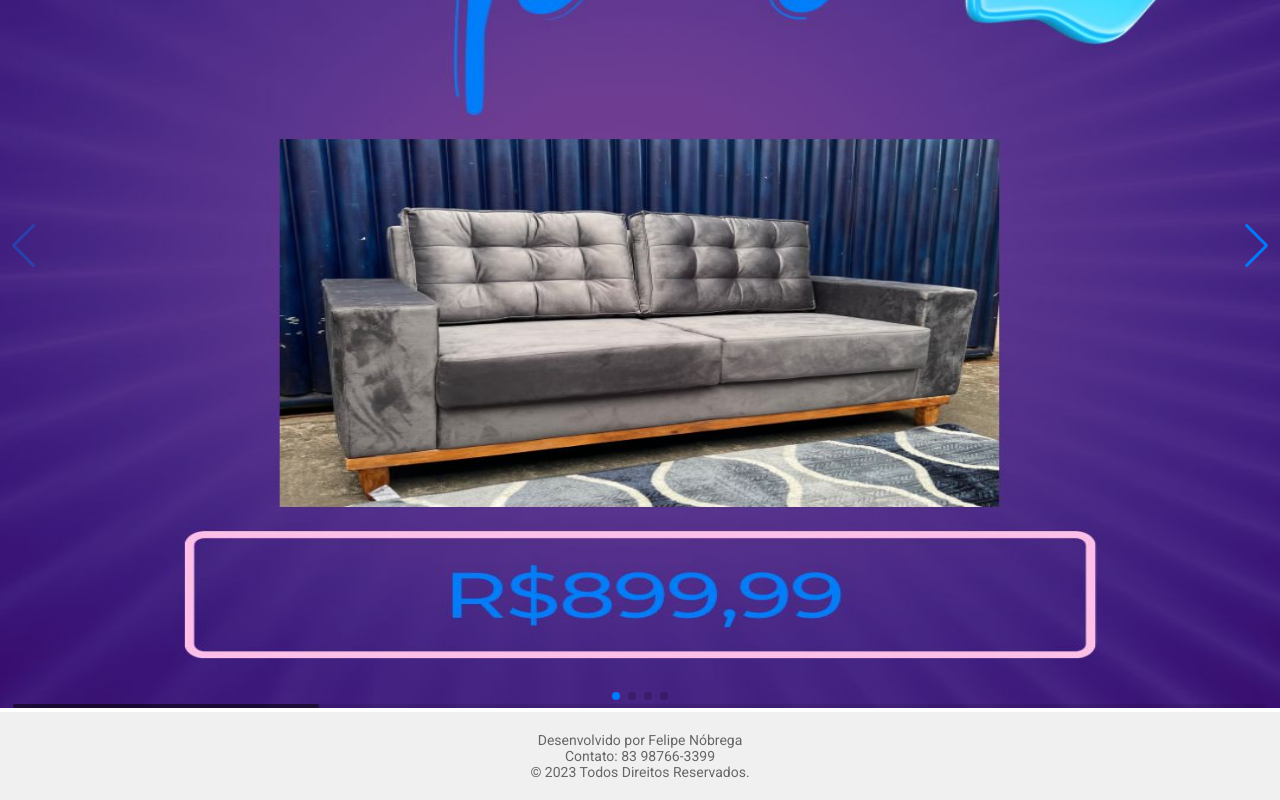
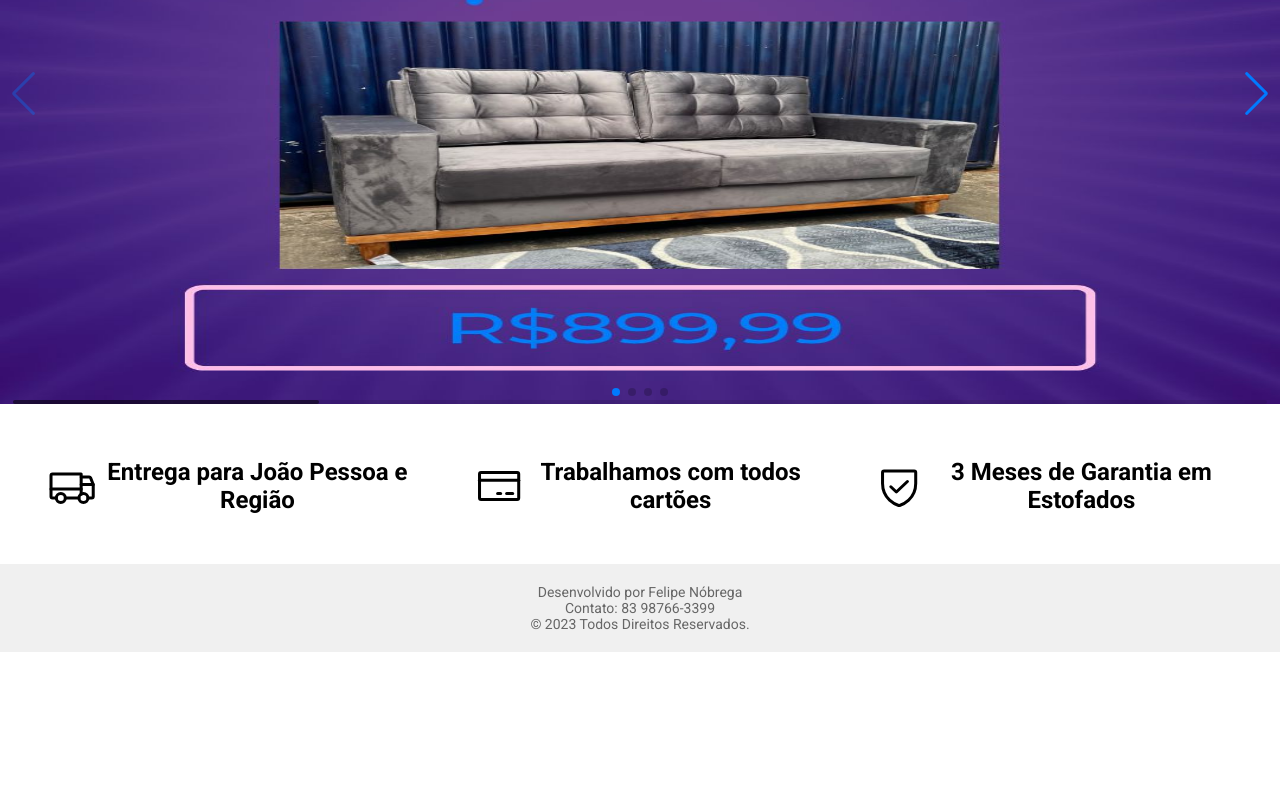
Before and after one commit to felipenobrg/renovecasajp, a React (Vite) app: page / in a window 1280 px wide. Shown: the part 500-1300 px from the top of the page. After the commit the page ends 1152 px from the top, so only its background shows below. Built offline with nearby package versions, Linux system fonts and the light colour scheme; the HTML template or start-up script is replaced by a standard one.

Commit message:
updating

```diff
--- a/src/components/Header/index.tsx
+++ b/src/components/Header/index.tsx
@@ -45,7 +45,9 @@ export function Header() {
               </DropdownMenu>
             )}
           </div>
+          <NavLink to={"/"}>
           <img src={LogoRenoveCasa} alt="" />
+          </NavLink>
         </HeaderContent>
       </HeaderContainer>
     </>
--- a/src/components/SectionLink/index.tsx
+++ b/src/components/SectionLink/index.tsx
@@ -1,6 +1,24 @@
 import { NavLink } from "react-router-dom";
 import { SectionContainer, SectionContent } from "./styles";
+import { useState, useEffect } from "react";
+
 export function SectionLink() {
+  const [showSection, setShowSection] = useState(true);
+
+  useEffect(() => {
+    const handleResize = () => {
+      setShowSection(window.innerWidth >= 768);
+    };
+    handleResize();
+    window.addEventListener('resize', handleResize);
+
+    return () => window.removeEventListener('resize', handleResize);
+  }, []);
+
+  if (!showSection) {
+    return null;
+  }
+
   return (
     <SectionContainer>
       <SectionContent>
--- a/src/pages/Home/Components/Carousel/index.tsx
+++ b/src/pages/Home/Components/Carousel/index.tsx
@@ -10,7 +10,6 @@ import "swiper/css";
 import "swiper/css/navigation";
 import "swiper/css/pagination";
 import "swiper/css/scrollbar";
-import { Footer } from "../../../../components/Footer";
 
 export function Carousel() {
   return (
@@ -38,7 +37,6 @@ export function Carousel() {
           </SwiperSlide>
         </Swiper>
     </CarouselContainer>
-    <Footer />
     </>
   );
 }
--- a/src/pages/Home/Components/Carousel/styles.ts
+++ b/src/pages/Home/Components/Carousel/styles.ts
@@ -7,12 +7,12 @@ export const CarouselContainer = styled.div`
 
   img {
     width: 100%;
-    height: 58rem;
+    height: 39rem;
   }
 
   @media (max-width: 768px) {
     img {
-      height: 100%;
+      height: 18rem;
     }
   }
 `;
--- a/src/pages/Home/index.tsx
+++ b/src/pages/Home/index.tsx
@@ -1,7 +1,10 @@
+import { CreditCard, ShieldCheck, Truck } from "phosphor-react";
 import { AboutDelivery } from "../../components/AboutDelivery";
+import { Footer } from "../../components/Footer";
 import { Header } from "../../components/Header";
 import { SectionLink } from "../../components/SectionLink";
 import { Carousel } from "./Components/Carousel";
+import { SectionAbout } from "./styles";
 
 export function Home() {
   return (
@@ -10,6 +13,18 @@ export function Home() {
       <AboutDelivery />
       <SectionLink />
       <Carousel />
+      <SectionAbout>
+        <div>
+        <h2> <Truck size={60} />Entrega para João Pessoa e Região</h2>
+        </div>
+        <div>
+          <h2><CreditCard size={60} /> Trabalhamos com todos cartões</h2>
+        </div>
+        <div>
+          <h2><ShieldCheck size={60} />3 Meses de Garantia em Estofados</h2>
+        </div>
+      </SectionAbout>
+      <Footer />
     </>
   );
 }
--- /dev/null
+++ b/src/pages/Home/styles.ts
@@ -0,0 +1,32 @@
+import { styled } from "styled-components";
+
+export const SectionAbout = styled.div`
+  display: flex;
+  justify-content: space-between;
+  gap: 4rem;
+  padding: 3rem;
+
+  div {
+    h2 {
+      display: flex;
+      align-items: center;
+      justify-content: center;
+      text-align: center;
+      gap: 0.5rem;
+    }
+  }
+
+  @media (max-width: 768px) {
+    flex-direction: column;
+    gap: 1rem;
+    div {
+      svg {
+        width: 3rem;
+      }
+
+      h2 {
+        font-size: 1.2rem;
+      }
+    }
+  }
+`;
--- a/src/pages/Sofas-populares/index.tsx
+++ b/src/pages/Sofas-populares/index.tsx
@@ -9,7 +9,7 @@ import ConjuntoDeSofaMarrom from "../../assets/SofasPopulares/ConjuntoDeSofaMarr
 import ConjuntoDeSofaCinzaSemAlmofada from "../../assets/SofasPopulares/ConjuntoSofaCinza.jpeg";
 import ConjuntoDeSofaVermelho from "../../assets/SofasPopulares/ConjuntoDeSofaVermelho.jpg";
 
-import ConjuntoSemAlmofadaMarrom from "../../assets/SofasPopulares/ConjuntoDeSofaSemAlmofadaMarrom.jpg";
+import ConjuntoSemAlmofadaBege from "../../assets/SofasPopulares/ConjuntoDeSofaSemAlmofadaMarrom.jpg";
 
 import SofaTresLugaresMarrom from "../../assets/SofasPopulares/SofaTresLugaresMarrom.jpg";
 import SofaTresLugaresPretoComPuffs from "../../assets/SofasPopulares/SofaTresLugaresPretoComPuffs.jpg";
@@ -64,12 +64,11 @@ export function SofasPopulares() {
         textForWhatsApp="Olá. Gostaria de comprar Conjunto de Sofá Cinza Sem Almofada"
       />
        <ProductCard
-        imgSrc={ConjuntoSemAlmofadaMarrom}
-        wornOut="ESGOTADO"
-        title="Conjunto de Sofá Marrom Sem Almofada"
+        imgSrc={ConjuntoSemAlmofadaBege}
+        title="Conjunto de Sofá Bege Sem Almofada"
         price="599,99"
         oldPrice="699,99"
-        textForWhatsApp="Olá. Gostaria de comprar Conjunto de Sofá Marrom Sem Almofada"
+        textForWhatsApp="Olá. Gostaria de comprar Conjunto de Sofá Bege Sem Almofada"
       />
       <ProductCard
         imgSrc={SofaTresLugaresMarrom}
```
